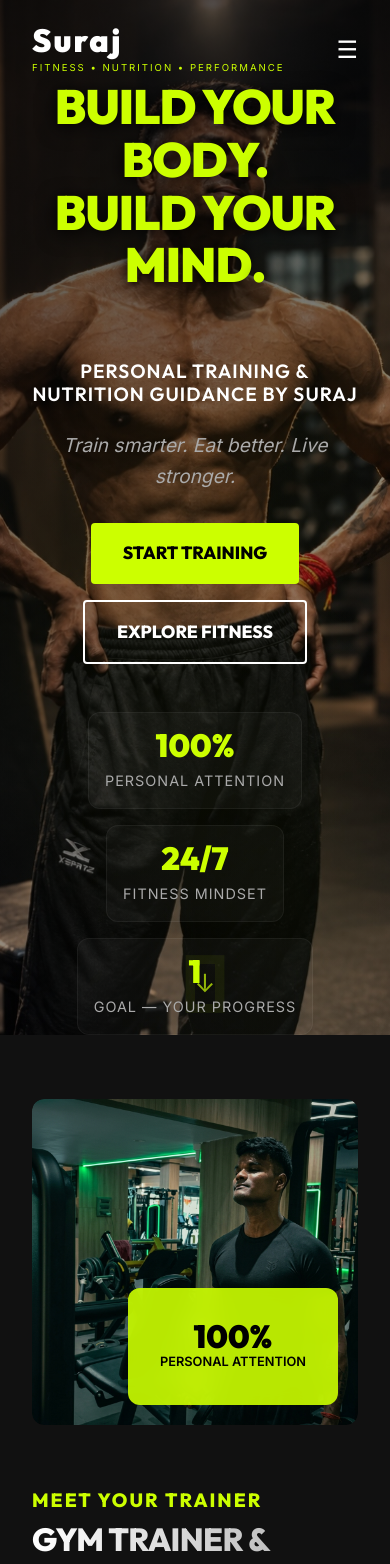
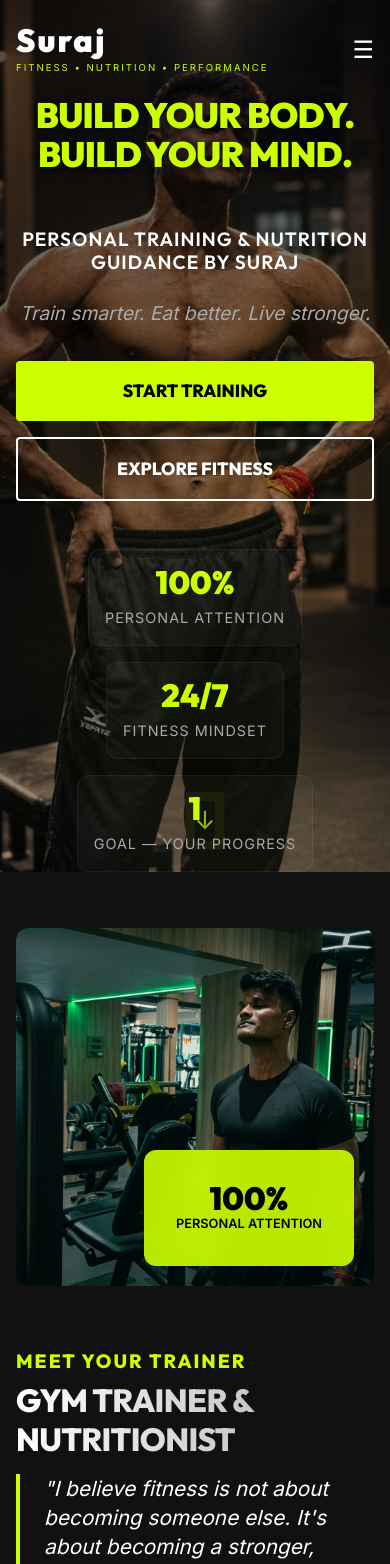
Before and after one commit to sanjeevsenapati/suraj, a React (Vite) app: page / in a window 390 px wide. Shown: the top 1564 px of the page. Built offline with nearby package versions, Linux system fonts and the light colour scheme.

Commit message:
Optimize typography, container padding, and button layouts for mobile devices

```diff
--- a/src/components/CTABanner.css
+++ b/src/components/CTABanner.css
@@ -69,3 +69,14 @@
   box-shadow: 0 0 30px rgba(204, 255, 0, 0.6), inset 0 0 15px rgba(255, 255, 255, 0.4);
   transform: scale(1.05);
 }
+
+@media (max-width: 768px) {
+  .cta-banner-container {
+    padding: 2.5rem 1rem;
+  }
+  .btn-large {
+    padding: 1rem 1.5rem;
+    font-size: 1.1rem;
+    width: 100%;
+  }
+}
--- a/src/components/Hero.css
+++ b/src/components/Hero.css
@@ -105,11 +105,22 @@
 }
 
 @media (max-width: 768px) {
+  .hero-section {
+    padding-top: 6rem;
+  }
+  .hero-cta {
+    flex-direction: column;
+    width: 100%;
+  }
+  .hero-cta .btn {
+    width: 100%;
+    margin-bottom: 0;
+  }
   .hero-stats {
     gap: 1rem;
   }
   .stat-item {
-    min-width: 140px;
+    min-width: 130px;
     padding: 1rem;
   }
   .stat-value {
--- a/src/index.css
+++ b/src/index.css
@@ -45,9 +45,9 @@ h1, h2, h3, h4, h5, h6 {
   letter-spacing: -0.02em;
 }
 
-h1 { font-size: clamp(3rem, 8vw, 6rem); font-weight: 900; }
-h2 { font-size: clamp(2rem, 5vw, 3.5rem); font-weight: 800; }
-h3 { font-size: clamp(1.5rem, 3vw, 2rem); font-weight: 800; }
+h1 { font-size: clamp(2.2rem, 8vw, 6rem); font-weight: 900; overflow-wrap: break-word; }
+h2 { font-size: clamp(1.8rem, 5vw, 3.5rem); font-weight: 800; overflow-wrap: break-word; }
+h3 { font-size: clamp(1.3rem, 4vw, 2rem); font-weight: 800; overflow-wrap: break-word; }
 
 a {
   text-decoration: none;
@@ -352,6 +352,13 @@ label {
 /* Media Queries */
 @media (max-width: 768px) {
   .section {
-    padding: 4rem 0;
+    padding: 3.5rem 0;
+  }
+  .container {
+    padding: 0 1rem;
+  }
+  .btn {
+    width: 100%;
+    margin-bottom: 0.5rem;
   }
 }
```
